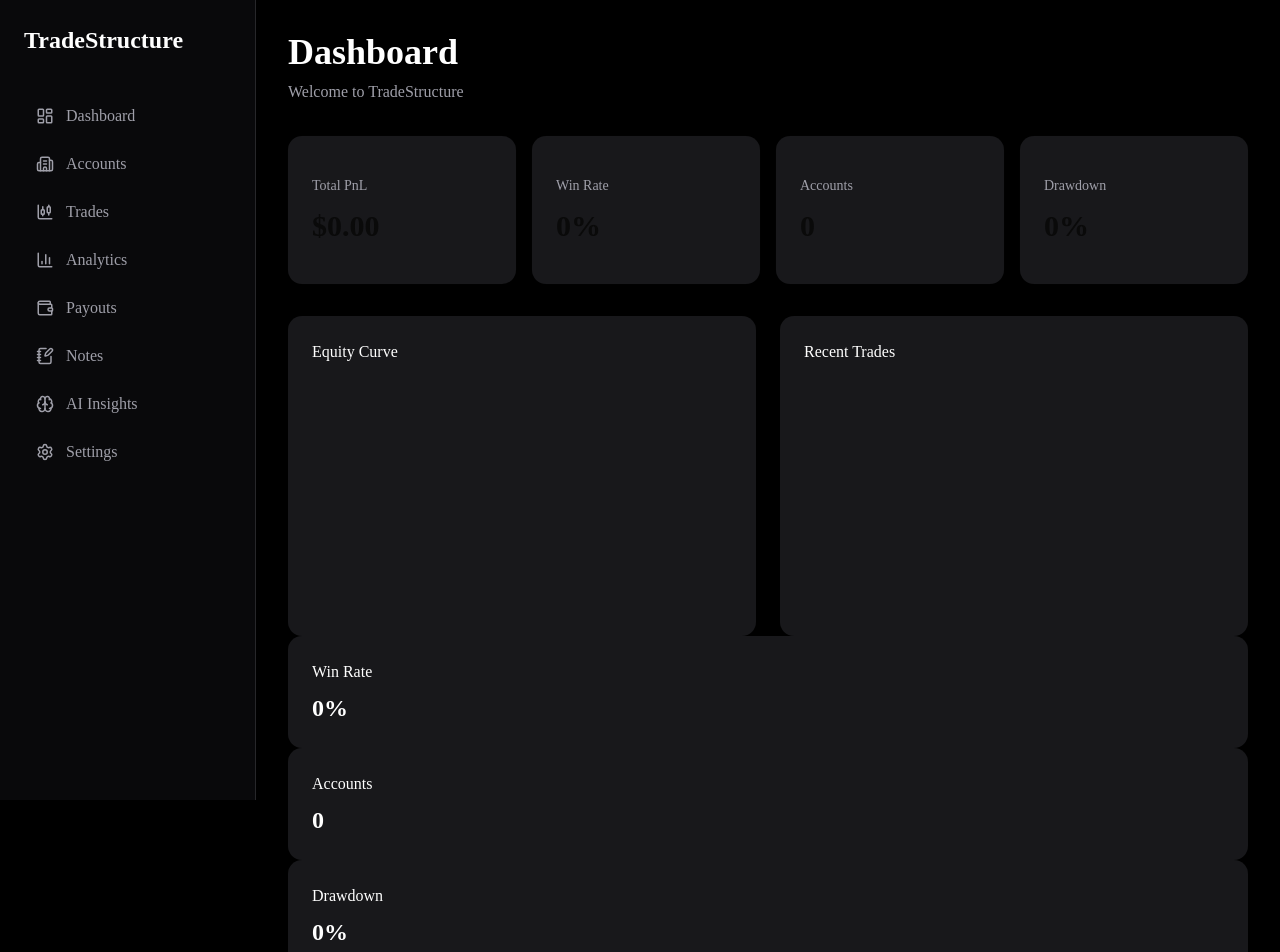
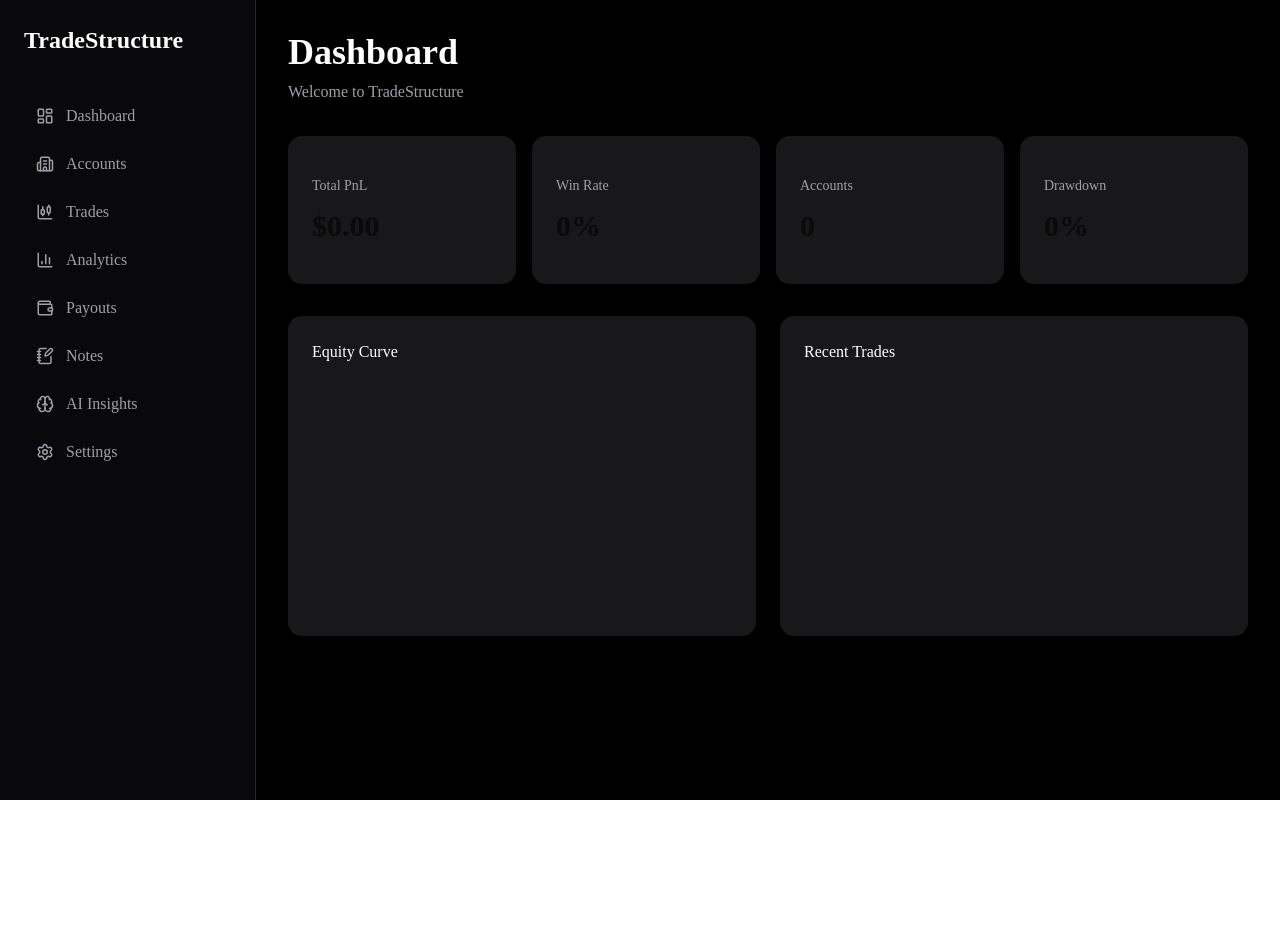
Before and after one commit to sam808201010-oss/TradingJournal, a Next.js app: page / in a window 1280 px wide. Shown: the top 952 px of the page. After the commit the page ends 800 px from the top, so only its background shows below. Built offline with nearby package versions, Linux system fonts and the light colour scheme.

Commit message:
Clean dashboard layout

```diff
--- a/app/page.tsx
+++ b/app/page.tsx
@@ -15,27 +15,11 @@ export default function Home() {
           Welcome to TradeStructure
         </p>
 
-
         <div className="grid grid-cols-4 gap-4 mt-8">
-  <StatCard
-    title="Total PnL"
-    value="$0.00"
-  />
-
-  <StatCard
-    title="Win Rate"
-    value="0%"
-  />
-
-  <StatCard
-    title="Accounts"
-    value="0"
-  />
-
-  <StatCard
-    title="Drawdown"
-    value="0%"
-  />
+          <StatCard title="Total PnL" value="$0.00" />
+          <StatCard title="Win Rate" value="0%" />
+          <StatCard title="Accounts" value="0" />
+          <StatCard title="Drawdown" value="0%" />
         </div>
 
         <div className="grid grid-cols-2 gap-6 mt-8">
@@ -47,27 +31,6 @@ export default function Home() {
             Recent Trades
           </div>
         </div>
-
-          <div className="bg-zinc-900 p-6 rounded-xl">
-            <h3>Win Rate</h3>
-            <p className="text-2xl font-bold mt-2">
-              0%
-            </p>
-          </div>
-
-          <div className="bg-zinc-900 p-6 rounded-xl">
-            <h3>Accounts</h3>
-            <p className="text-2xl font-bold mt-2">
-              0
-            </p>
-          </div>
-
-          <div className="bg-zinc-900 p-6 rounded-xl">
-            <h3>Drawdown</h3>
-            <p className="text-2xl font-bold mt-2">
-              0%
-            </p>
-          </div>
       </section>
     </main>
   );
```
Lines whose indentation alone changed are shown as unchanged.
